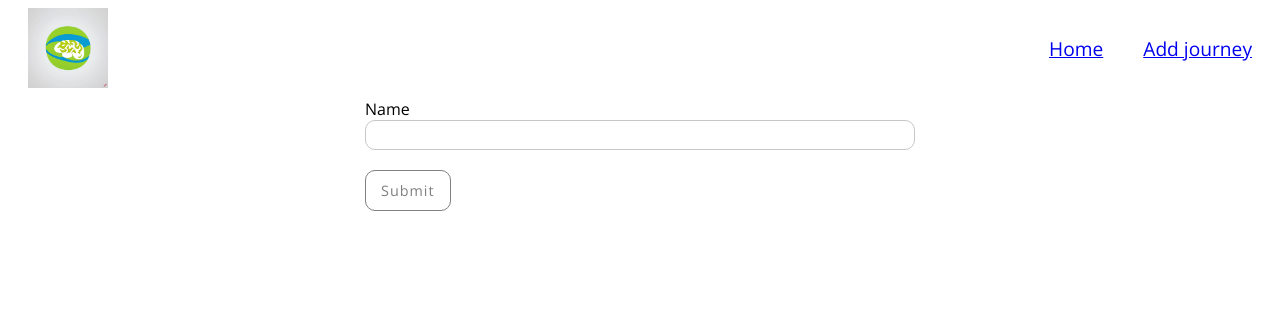
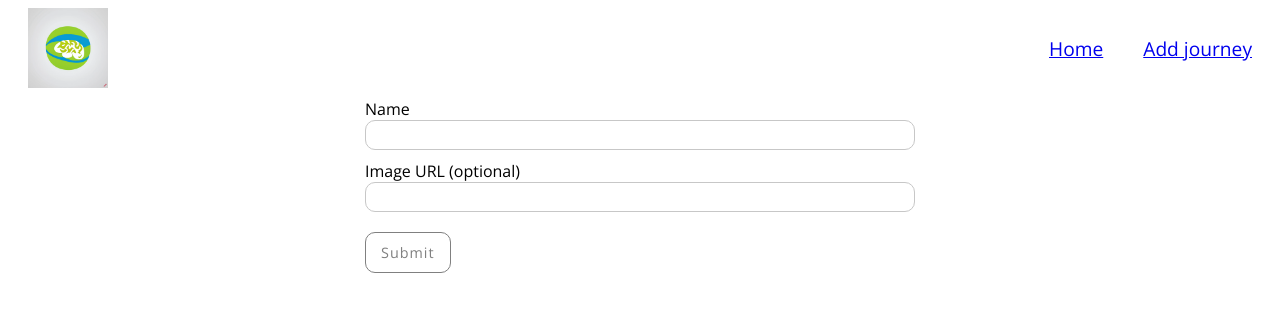
Before and after one commit to katiek78/memo-voyage, a Next.js app: page /new in a window 1280 px wide. Shown: the top 312 px of the page. Built offline with nearby package versions, Linux system fonts and the light colour scheme.

Commit message:
feat: add cover images to journeys

```diff
--- a/components/JourneyForm.js
+++ b/components/JourneyForm.js
@@ -10,6 +10,7 @@ const JourneyForm = ({ formId, journeyForm, forNewJourney = true }) => {
 
   const [form, setForm] = useState({
     name: journeyForm.name,
+    image_url: journeyForm.image_url,
   })
 
   /* The PUT method edits an existing entry in the mongodb database. */
@@ -106,6 +107,15 @@ const JourneyForm = ({ formId, journeyForm, forNewJourney = true }) => {
           required
         />
 
+        <label htmlFor="image_url">Image URL (optional)</label>
+        <input
+          type="url"
+          name="image_url"
+          value={form.image_url}
+          onChange={handleChange}
+          required
+        />
+
         <button type="submit" className="btn">
           Submit
         </button>
--- a/models/Journey.js
+++ b/models/Journey.js
@@ -16,6 +16,11 @@ const JourneySchema = new mongoose.Schema({
       location: {type: String}
     })
   ],
+  image_url: {
+    /* Url to city image */
+    required: [false],
+    type: String,
+  },
 })
 
 // const PointSchema = new mongoose.Schema({
--- a/pages/[id]/edit.js
+++ b/pages/[id]/edit.js
@@ -22,6 +22,7 @@ const EditJourney = () => {
 
   const journeyForm = {
     name: journey.name,
+    image_url: journey.image_url
   }
 
   return <JourneyForm formId="edit-journey-form" journeyForm={journeyForm} forNewJourney={false} />
--- a/pages/[id]/new.js
+++ b/pages/[id]/new.js
@@ -3,7 +3,7 @@ import PointForm from '../../components/PointForm'
 const NewPoint = () => {
   const pointForm = {
     name: '',
-    location: ''
+    location: '',
   }
 
   return <PointForm formId="add-point-form" pointForm={pointForm} />
--- a/pages/index.js
+++ b/pages/index.js
@@ -8,7 +8,7 @@ const Index = ({ journeys }) => (
     {journeys.map((journey) => (
       <div key={journey._id}>
         <div className="card">
-          {/* <img src={pet.image_url} /> */}
+          <img src={journey.image_url} />
           <h5 className="pet-name">{journey.name}</h5>
           <div className="main-content">
             <p className="pet-name">{journey.name}</p>
--- a/pages/new.js
+++ b/pages/new.js
@@ -2,7 +2,8 @@ import JourneyForm from '../components/JourneyForm'
 
 const NewJourney = () => {
   const journeyForm = {
-    name: ''
+    name: '',
+    image_url: ''
   }
 
   return <JourneyForm formId="add-journey-form" journeyForm={journeyForm} />
```
